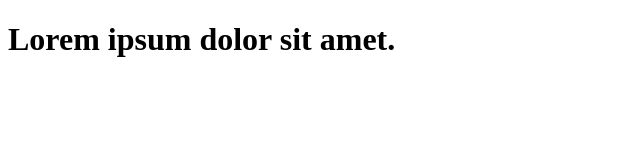
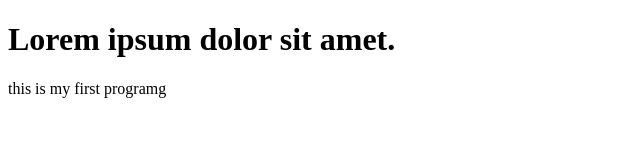
Before and after one commit to lukadeng/first_html, a plain HTML site: page index.html in a window 1280 px wide. Shown: the whole page, without its empty margins (0-640 px from the left). Drawn offline with Linux system fonts and the light colour scheme.

Commit message:
pragraph added

```diff
--- a/index.html
+++ b/index.html
@@ -8,5 +8,6 @@
   </head>
   <body>
     <h1>Lorem ipsum dolor sit amet.</h1>
+    <p>this is my first programg</p>
   </body>
 </html>
```
